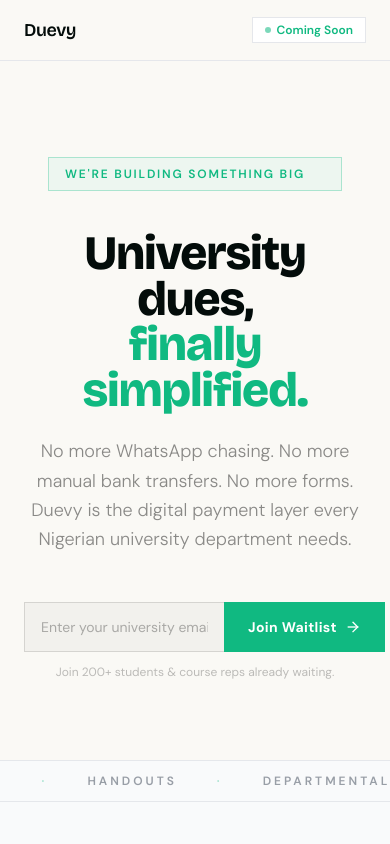
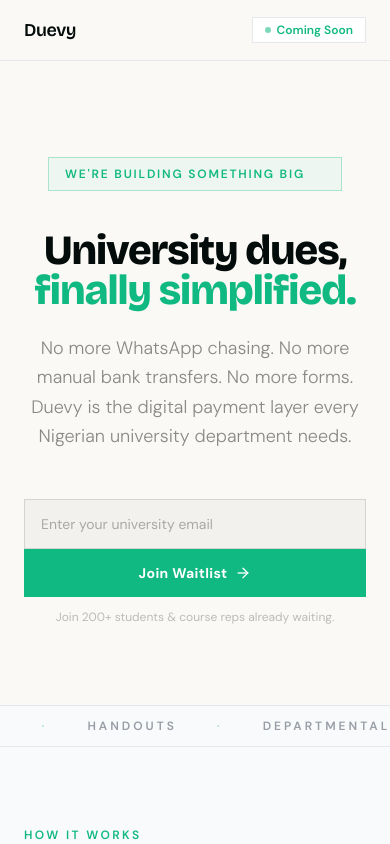
Before and after one commit to OlaiwonAbdullahi/duevy, a Next.js app: page / in a window 390 px wide. Shown: the top 844 px of the page. Built offline with nearby package versions, Linux system fonts and the light colour scheme; some icons are missing.

Commit message:
update Footer.tsx and Hero.tsx

```diff
--- a/app/components/Footer.tsx
+++ b/app/components/Footer.tsx
@@ -3,7 +3,7 @@
 export default function Footer() {
   return (
     <footer className="bg-[#faf9f5] border-t border-[#e5e7eb] px-6 md:px-12 py-8">
-      <div className="max-w-6xl mx-auto flex flex-col md:flex-row items-center justify-between gap-6">
+      <div className="max-w-6xl mx-auto flex flex-col md:flex-row items-center justify-between gap-4 md:gap-6 text-center md:text-left">
         {/* Brand */}
         <div className="flex items-center gap-2.5">
           <h2 className="font-semibold text-[#030c0a] text-sm">Duevy</h2>
@@ -12,7 +12,7 @@
         </div>
 
         {/* Links — navigation-item style */}
-        <div className="flex items-center gap-6 text-sm text-[#374151]">
+        <div className="flex flex-wrap items-center justify-center gap-x-6 gap-y-3 text-sm text-[#374151]">
           <a
             href="mailto:useduevy@gmail.com"
             className="flex items-center gap-1.5 hover:text-[#10b981] transition-all cursor-pointer"
--- a/app/components/Hero.tsx
+++ b/app/components/Hero.tsx
@@ -23,7 +23,7 @@
         </span>
       </div>
 
-      <h1 className="text-5xl md:text-7xl lg:text-8xl font-extrabold leading-[0.95] tracking-tight mb-6 max-w-4xl">
+      <h1 className="text-[2.6rem] sm:text-5xl md:text-7xl lg:text-8xl font-extrabold leading-[0.95] tracking-tight mb-6 max-w-4xl">
         University dues,
         <br />
         <span className="text-[#10B981]">finally simplified.</span>
@@ -37,18 +37,18 @@
 
       <div className="w-full max-w-md">
         {!submitted ? (
-          <form onSubmit={handleSubmit} className="flex gap-0">
+          <form onSubmit={handleSubmit} className="flex flex-col sm:flex-row gap-0">
             <input
               type="email"
               value={email}
               onChange={(e) => setEmail(e.target.value)}
               placeholder="Enter your university email"
               required
-              className="flex-1 bg-black/[0.03] border border-black/[0.12] border-r-0 px-4 py-3.5 text-sm text-[#0f172a] placeholder:text-black/30 outline-none focus:border-[#10B981] transition-all"
+              className="flex-1 bg-black/[0.03] border border-black/[0.12] sm:border-r-0 px-4 py-3.5 text-sm text-[#0f172a] placeholder:text-black/30 outline-none focus:border-[#10B981] transition-all"
             />
             <button
               type="submit"
-              className="bg-[#10B981] text-white px-6 py-3.5 text-sm font-bold tracking-wide flex items-center gap-2 hover:bg-[#0ea572] transition-colors whitespace-nowrap"
+              className="bg-[#10B981] text-white px-6 py-3.5 text-sm font-bold tracking-wide flex items-center justify-center gap-2 hover:bg-[#0ea572] transition-colors whitespace-nowrap"
             >
               Join Waitlist
               <ArrowRightIcon size={16} />
```
